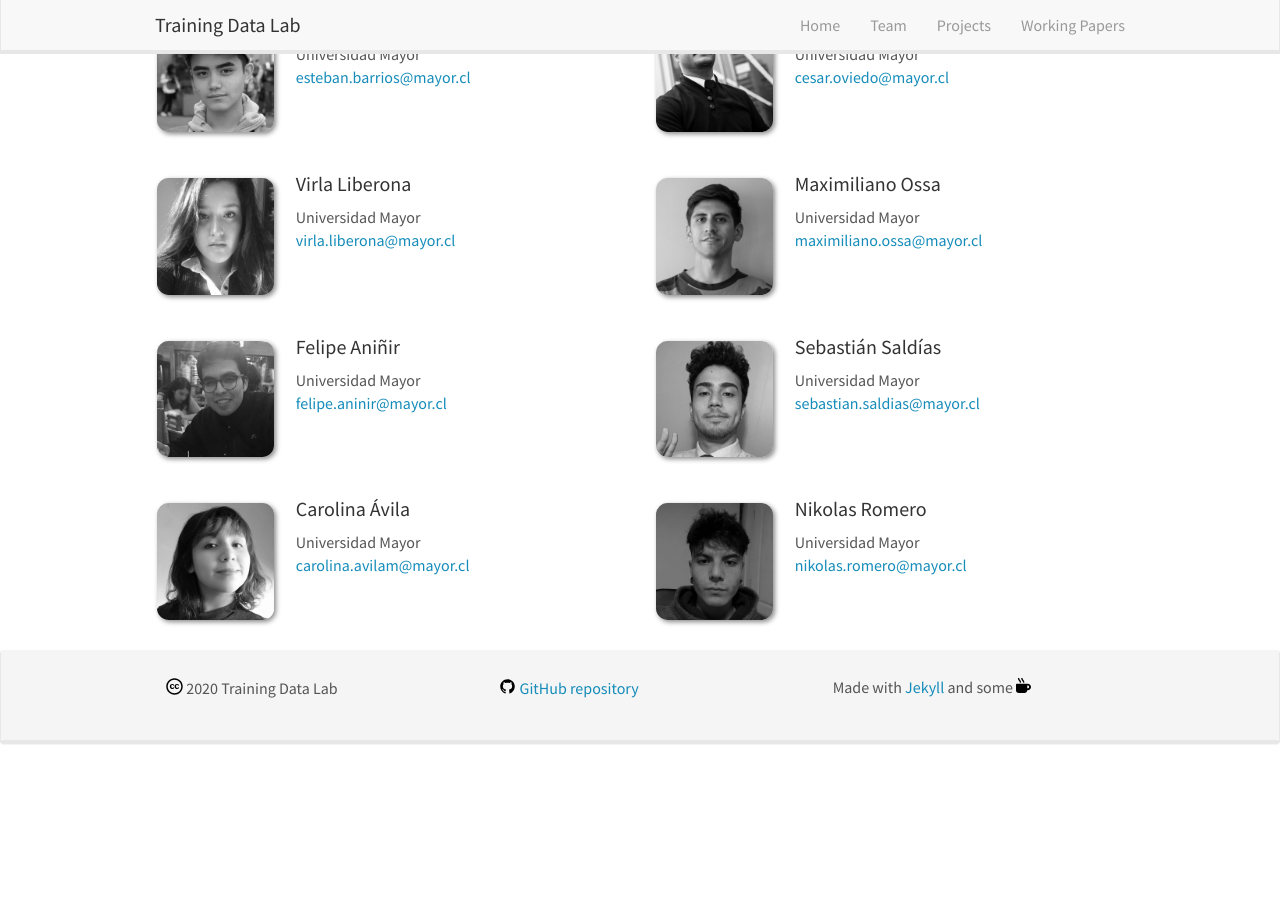
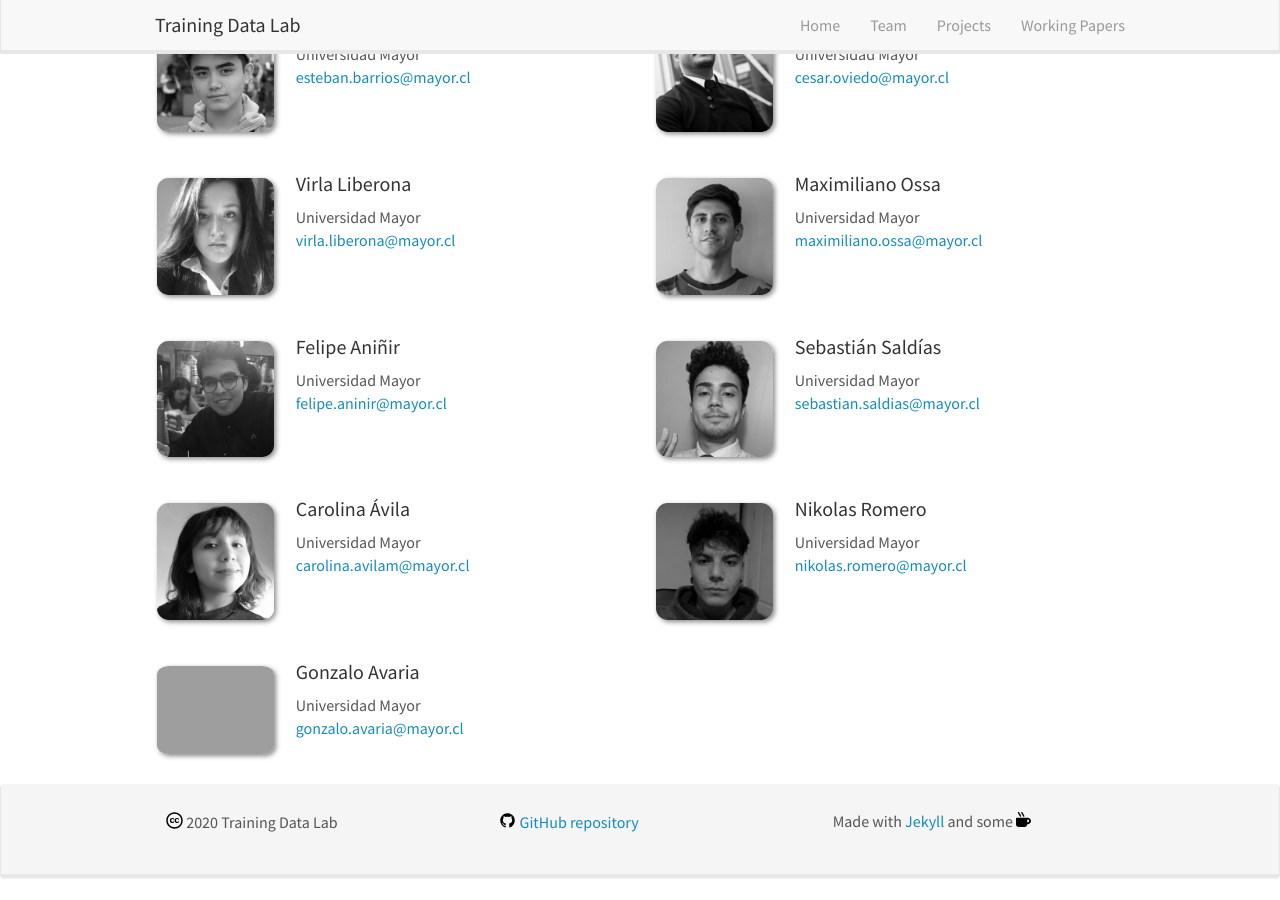
Before and after one commit to training-datalab/old-training-datalab.com, a Jekyll site: the page built from _pages/team.md, in a window 1280 px wide and 900 px high, scrolled down 1267 px. Built offline with Jekyll 4.4.1, drawn with Linux system fonts in a browser that asks for light colours; nearby versions of some CDN libraries; before the commit the page ends 2033 px from its top, so only the background shows below that.

Commit message:
Update research_assistants.yml

```diff
--- a/_data/research_assistants.yml
+++ b/_data/research_assistants.yml
@@ -69,3 +69,9 @@
   info: Universidad Mayor
   email: nikolas.romero@mayor.cl
   website:
+
+- name: Gonzalo Avaria
+  photo: gavaria.jpg
+  info: Universidad Mayor
+  email: gonzalo.avaria@mayor.cl
+  website:
```
